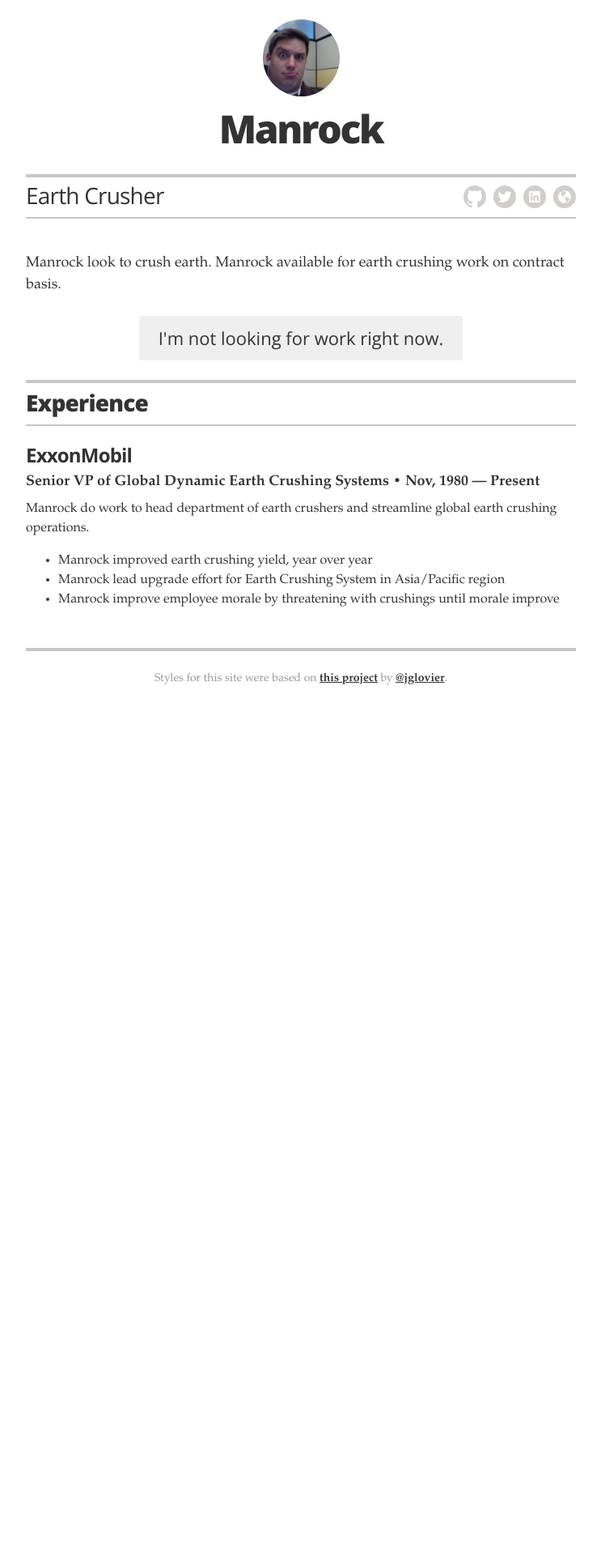
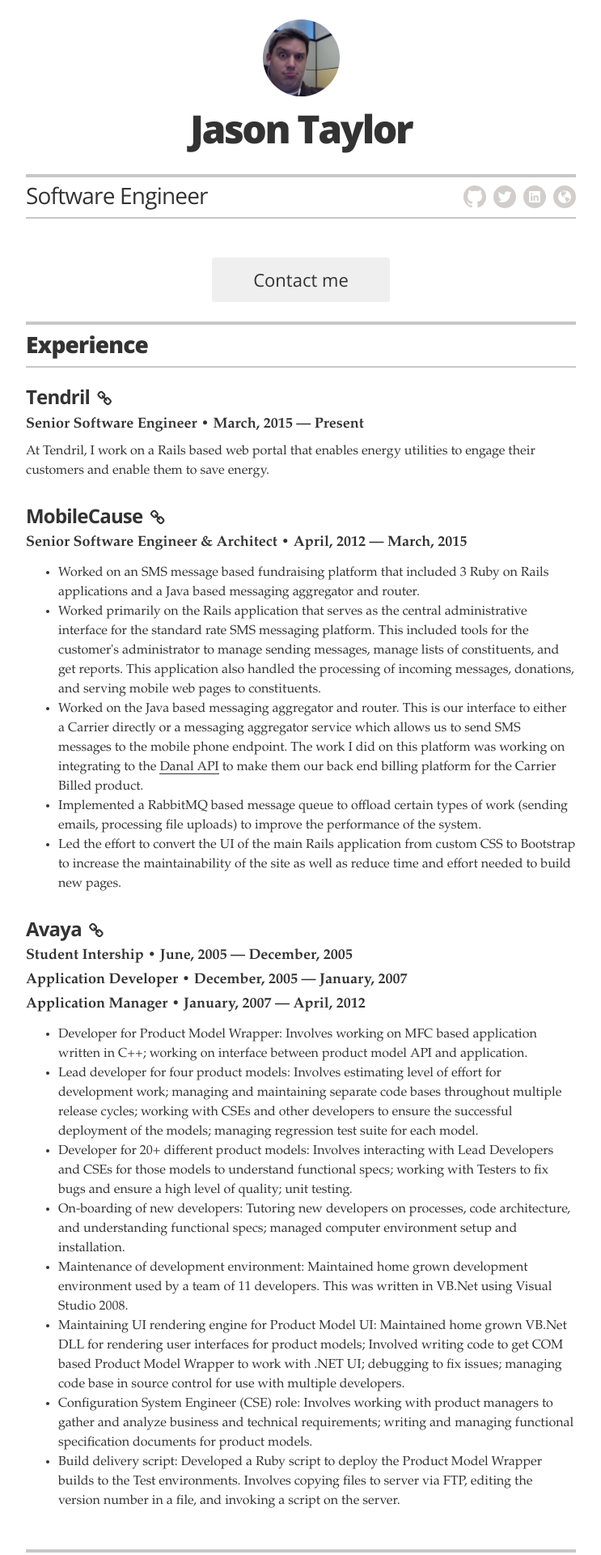
Before and after one commit to thetizzo/thetizzo.github.io, a Jekyll site: the page built from resume.html, in a window 1280 px wide. Shown: the top 1920 px of the page at 81% size, without its empty margins (268-1011 px from the left). Built offline with Jekyll 4.4.1, drawn with Linux system fonts in a browser that asks for light colours; nearby versions of some CDN libraries; before the commit the page ends 900 px from its top, so only the background shows below that; some of the changed text lies outside the part shown.

Commit message:
Reorganize resume related config variables. Transfer information from existing resume to this page.

```diff
--- a/_config.yml
+++ b/_config.yml
@@ -14,25 +14,19 @@
   linkedin_url:          "https://www.linkedin.com/in/thetizzo"
 
 # Resume settings
-resume_name:                    "Manrock"
-resume_title:                   "Earth Crusher"
-resume_contact_email:           "j.m.taylor1@gmail.com"
+resume:
+  name:                    "Jason Taylor"
+  title:                   "Software Engineer"
+  contact_email:           "resume@thetizzo.com"
 
-# use "yes" to display the email contact button,
-# "no" to display an "I'm not looking for work" message,
-# or remove the resume_looking_for_work option entirely
-# to leave blank
-resume_looking_for_work:        "no"
+  looking_for_work:        "yes"
 
-# Decide which sections to use
-# comment out to hide
-resume_section_experience:      true
-# resume_section_education:       true
-# resume_section_projects:        true
-# resume_section_skills:          true
-# resume_section_recognition:     true
-# resume_section_links:           true
-# resume_section_associations:    true
+  # sections
+  section_experience:      true
+  section_education:       true
+  section_projects:        true
+  section_skills:          true
+  section_links:           true
 
 # Build settings
 markdown: kramdown
--- a/_includes/head.html
+++ b/_includes/head.html
@@ -7,6 +7,8 @@
   <meta name="description" content="{% if page.excerpt %}{{ page.excerpt | strip_html | strip_newlines | truncate: 160 }}{% else %}{{ site.description }}{% endif %}">
 
   <link rel="stylesheet" href="{{ "/css/main.css" | prepend: site.baseurl }}">
+  <link rel="stylesheet" href="https://maxcdn.bootstrapcdn.com/font-awesome/4.5.0/css/font-awesome.min.css">
+
   <link rel="canonical" href="{{ page.url | replace:'index.html','' | prepend: site.baseurl | prepend: site.url }}">
   <link rel="alternate" type="application/rss+xml" title="{{ site.title }}" href="{{ "/feed.xml" | prepend: site.baseurl | prepend: site.url }}">
   <!-- <link rel="icon" type="image/x-icon" href="/favicon.png" /> -->
--- a/_includes/header.html
+++ b/_includes/header.html
@@ -6,11 +6,11 @@
   </a>
   {% endif %}
 
-  <h1 class="header-name">{{ site.resume_name }}</h1>
+  <h1 class="header-name">{{ site.resume.name }}</h1>
 
   <div class="title-bar">
 
-    <h2 class="header-title">{{ site.resume_title }}</h2>
+    <h2 class="header-title">{{ site.resume.title }}</h2>
 
     {% include icon-links.html %}
   </div>
--- a/_includes/icon-links.html
+++ b/_includes/icon-links.html
@@ -3,22 +3,22 @@
 
   <!-- GitHub link -->
   {% if site.social_links.github_url %}
-  <li class="icon-link-item"><a href="{{ site.social_links.github_url }}" class="icon-link">{% include icons/icon-github.html %}</a></li>
+  <li class="icon-link-item"><a href="{{ site.social_links.github_url }}" target="_blank" class="icon-link">{% include icons/icon-github.html %}</a></li>
   {% endif %}
 
   <!-- Twitter link -->
   {% if site.social_links.twitter_url %}
-  <li class="icon-link-item"><a href="{{ site.social_links.twitter_url }}" class="icon-link">{% include icons/icon-twitter.html %}</a></li>
+  <li class="icon-link-item"><a href="{{ site.social_links.twitter_url }}" target="_blank" class="icon-link">{% include icons/icon-twitter.html %}</a></li>
   {% endif %}
 
   <!-- LinkedIn link -->
   {% if site.social_links.linkedin_url %}
-  <li class="icon-link-item"><a href="{{ site.social_links.linkedin_url }}" class="icon-link">{% include icons/icon-linkedin.html %}</a></li>
+  <li class="icon-link-item"><a href="{{ site.social_links.linkedin_url }}" target="_blank" class="icon-link">{% include icons/icon-linkedin.html %}</a></li>
   {% endif %}
 
   <!-- Website link -->
   {% if site.url %}
-  <li class="icon-link-item"><a href="{{ site.url }}" class="icon-link">{% include icons/icon-website.html %}</a></li>
+  <li class="icon-link-item"><a href="{{ site.url }}" target="_blank" class="icon-link">{% include icons/icon-website.html %}</a></li>
   {% endif %}
 
 </ul>
--- a/_layouts/resume.html
+++ b/_layouts/resume.html
@@ -10,17 +10,17 @@
       {% include header.html %}
 
       <div class="executive-summary">
-        <p>Manrock look to crush earth.  Manrock available for earth crushing work on contract basis.</p>
+        <p></p>
       </div>
 
-      {% if site.resume_looking_for_work == 'yes' %}
-      <a href="mailto:{{ site.resume_contact_email }}" class="contact-button">Contact me</a>
-      {% elsif site.resume_looking_for_work == 'no' %}
+      {% if site.resume.looking_for_work == 'yes' %}
+      <a href="mailto:{{ site.resume.contact_email }}" class="contact-button">Contact me</a>
+      {% elsif site.resume.looking_for_work == 'no' %}
       <a class="contact-button not-looking">I'm not looking for work right now.</a>
       {% else %}
       {% endif %}
 
-      {% if site.resume_section_experience %}
+      {% if site.resume.section_experience %}
       <!-- begin Experience -->
       <section class="content-section">
 
@@ -29,34 +29,82 @@
         </header>
 
         <div class="resume-item">
-          <h3 class="resume-item-title">ExxonMobil</h3>
-          <h4 class="resume-item-details">Senior VP of Global Dynamic Earth Crushing Systems &bull; Nov, 1980 &mdash; Present</h4>
-          <p class="resume-item-copy">Manrock do work to head department of earth crushers and streamline global earth crushing operations.</p>
+          <h3 class="resume-item-title">
+            <a href="https://www.tendrilinc.com/" target="_blank">
+              Tendril
+              <small><i class="fa fa-link fa-fw"></i></small>
+            </a>
+          </h3>
+          <h4 class="resume-item-details">Senior Software Engineer &bull; March, 2015 &mdash; Present</h4>
+          <p class="resume-item-copy">
+            At Tendril, I work on a Rails based web portal that enables energy utilities to
+            engage their customers and enable them to save energy.
+          </p>
+        </div><!-- end of resume-item -->
+
+        <div class="resume-item">
+          <h3 class="resume-item-title">
+            <a href="https://www.mobilecause.com/" target="_blank">
+              MobileCause
+              <small><i class="fa fa-link fa-fw"></i></small>
+            </a>
+          </h3>
+          <h4 class="resume-item-details">Senior Software Engineer &amp; Architect &bull; April, 2012 &mdash; March, 2015</h4>
           <ul class="resume-item-list">
-            <li>Manrock improved earth crushing yield, year over year</li>
-            <li>Manrock lead upgrade effort for Earth Crushing System in Asia/Pacific region</li>
-            <li>Manrock improve employee morale by threatening with crushings until morale improve</li>
+            <li>Worked on an SMS message based fundraising platform that included 3 Ruby on Rails applications and a Java based messaging aggregator and router.</li>
+            <li>
+              Worked primarily on the Rails application that serves as the
+              central administrative interface for the standard rate SMS
+              messaging platform. This included tools for the customer's
+              administrator to manage sending messages, manage lists of
+              constituents, and get reports. This application also handled the
+              processing of incoming messages, donations, and serving mobile web
+              pages to constituents.
+            </li>
+            <li>
+              Worked on the Java based messaging aggregator and router. This is
+              our interface to either a Carrier directly or a messaging
+              aggregator service which allows us to send SMS messages to the
+              mobile phone endpoint. The work I did on this platform was working
+              on integrating to the <a href="http://www.danalinc.com/" target="_blank">Danal API</a>
+              to make them our back end billing platform for the Carrier Billed product.
+            </li>
+            <li>Implemented a RabbitMQ based message queue to offload certain types of work (sending emails, processing file uploads) to improve the performance of the system.</li>
+            <li>
+              Led the effort to convert the UI of the main Rails application
+              from custom CSS to Bootstrap to increase the maintainability of
+              the site as well as reduce time and effort needed to build new pages.
+            </li>
           </ul>
+        </div><!-- end of resume-item -->
 
-        </div><!-- end of resume-item -->
+        <div class="resume-item">
+          <h3 class="resume-item-title">
+            <a href="http://www.avaya.com/usa/" target="_blank">
+              Avaya
+              <small><i class="fa fa-link fa-fw"></i></small>
+            </a>
+          </h3>
+          <h4 class="resume-item-details">Student Intership &bull; June, 2005 &mdash; December, 2005</h4>
+          <h4 class="resume-item-details">Application Developer &bull; December, 2005 &mdash; January, 2007</h4>
+          <h4 class="resume-item-details">Application Manager &bull; January, 2007 &mdash; April, 2012</h4>
+          <ul class="resume-item-list">
+            <li>Developer for Product Model Wrapper: Involves working on MFC based application written in C++; working on interface between product model API and application.</li>
+            <li>Lead developer for four product models: Involves estimating level of effort for development work; managing and maintaining separate code bases throughout multiple release cycles; working with CSEs and other developers to ensure the successful deployment of the models; managing regression test suite for each model.</li>
+            <li>Developer for 20+ different product models: Involves interacting with Lead Developers and CSEs for those models to understand functional specs; working with Testers to fix bugs and ensure a high level of quality; unit testing.</li>
+            <li>On-boarding of new developers: Tutoring new developers on processes, code architecture, and understanding functional specs; managed computer environment setup and installation.</li>
+            <li>Maintenance of development environment: Maintained home grown development environment used by a team of 11 developers. This was written in VB.Net using Visual Studio 2008.</li>
+            <li>Maintaining UI rendering engine for Product Model UI: Maintained home grown VB.Net DLL for rendering user interfaces for product models; Involved writing code to get COM based Product Model Wrapper to work with .NET UI; debugging to fix issues; managing code base in source control for use with multiple developers.</li>
+            <li>Configuration System Engineer (CSE) role: Involves working with product managers to gather and analyze business and technical requirements; writing and managing functional specification documents for product models.</li>
+            <li>Build delivery script: Developed a Ruby script to deploy the Product Model Wrapper builds to the Test environments. Involves copying files to server via FTP, editing the version number in a file, and invoking a script on the server.</li>
+          </ul>
+        </div>
 
       </section>
       <!-- end Experience -->
       {% endif %}
 
-      {% if site.resume_section_education %}
-      <!-- begin Education -->
-      <section class="content-section">
-
-        <header class="section-header">
-          <h2>Education</h2>
-        </header>
-
-      </section>
-      <!-- end Education -->
-      {% endif %}
-
-      {% if site.resume_section_projects %}
+      {% if site.resume.section_projects %}
       <!-- begin Projects -->
       <section class="content-section">
 
@@ -68,7 +116,7 @@
       <!-- end Projects -->
       {% endif %}
 
-      {% if site.resume_section_skills %}
+      {% if site.resume.section_skills %}
       <!-- begin Skills -->
       <section class="content-section">
 
@@ -76,35 +124,41 @@
           <h2>Skills</h2>
         </header>
 
+        <ul class="resume-item-list">
+          <li><a href="#">Backbone.js</a></li>
+          <li>Ansible</li>
+          <li>Capistrano</li>
+          <li>Highcharts</li>
+          <li>Postgres</li>
+          <li>MySQL</li>
+          <li>Redis</li>
+          <li>Resque</li>
+          <li>RabbitMQ</li>
+        </ul>
+
       </section>
       <!-- end Skills -->
       {% endif %}
 
-      {% if site.resume_section_recognition %}
-      <!-- begin Recognition -->
+      {% if site.resume.section_education %}
+      <!-- begin Education -->
       <section class="content-section">
 
         <header class="section-header">
-          <h2>Recognition</h2>
+          <h2>Education</h2>
         </header>
 
+        <div class="resume-item">
+          <h4 class="resume-item-title">University of Colorado</h4>
+          <h5 class="resume-item-details">Bachelor of Science in Electrical &amp; Computer Engineering</h5>
+          <p class="resume-item-copy">Graduated in December of 2005</p>
+        </div>
+
       </section>
-      <!-- end Recognition -->
+      <!-- end Education -->
       {% endif %}
 
-      {% if site.resume_section_associations %}
-      <!-- begin Associations -->
-      <section class="content-section">
-
-        <header class="section-header">
-          <h2>Associations</h2>
-        </header>
-
-      </section>
-      <!-- end Associations -->
-      {% endif %}
-
-      {% if site.resume_section_links %}
+      {% if site.resume.section_links %}
       <!-- begin Links -->
       <section class="content-section">
 
--- a/_sass/_resume.scss
+++ b/_sass/_resume.scss
@@ -147,12 +147,19 @@
     a {
       color: #333;
       text-decoration: none;
-      border-bottom: 1px solid;
 
       &:hover {
         border-bottom: none;
         color: #9c9c9c;
       }
+    }
+  }
+
+  .resume-item-details,
+  .resume-item-copy,
+  .resume-item-list {
+    a {
+      border-bottom: 1px solid;
     }
   }
 
```
